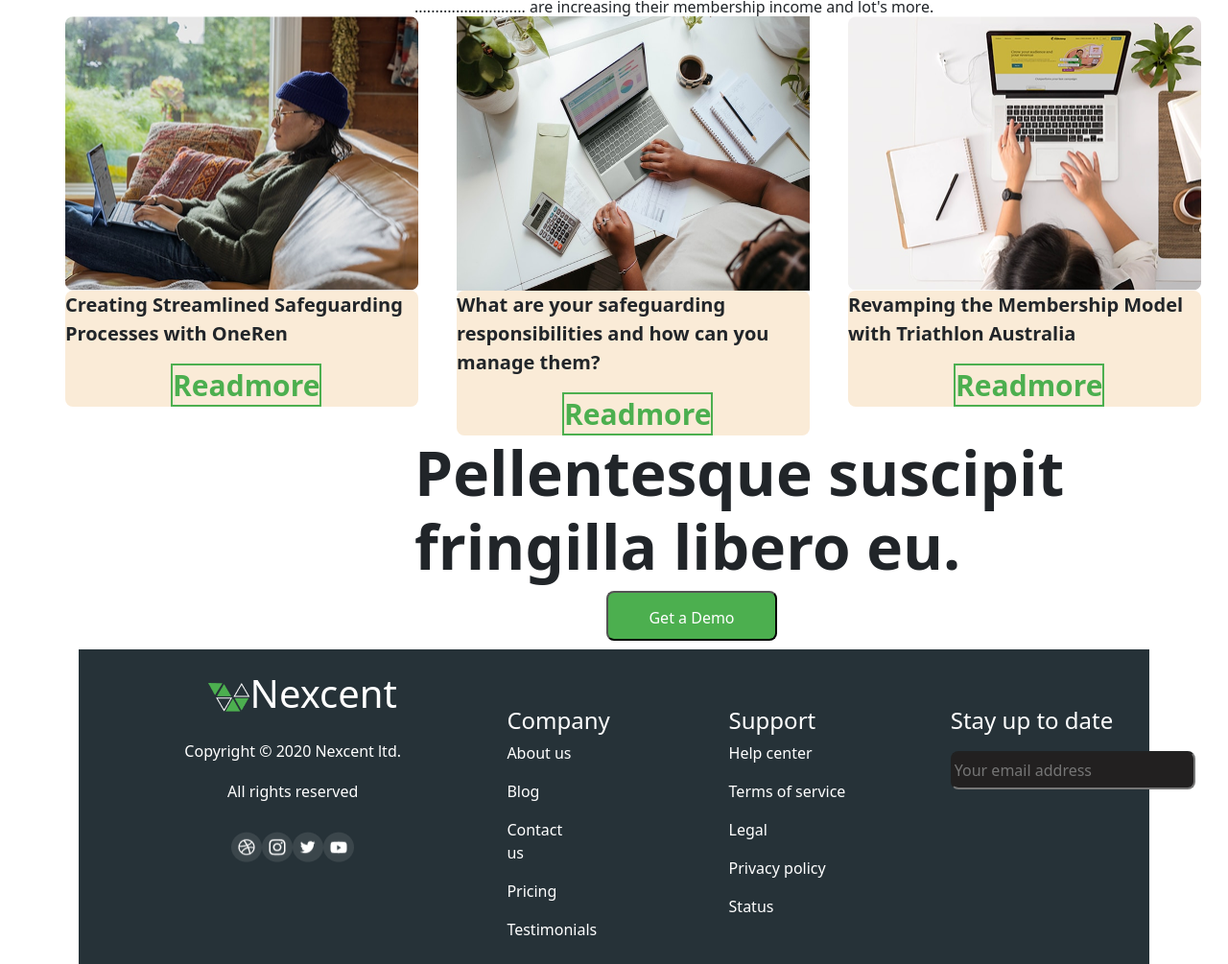
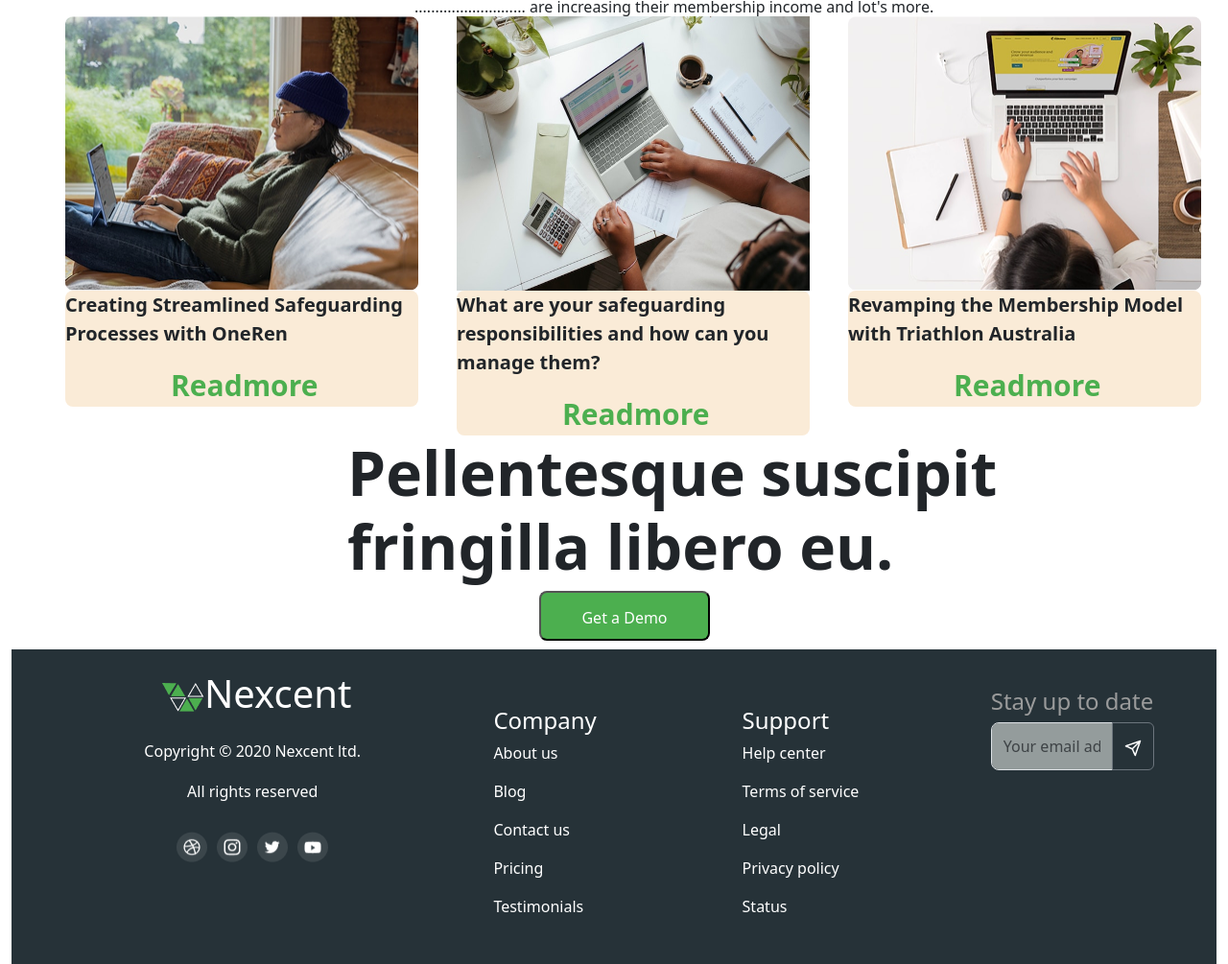
Before and after one commit to SteinShop/bootstrap-arthur-benitez, a plain HTML site: page layout-bootstrap-senai/index.html in a window 1280 px wide. Shown: the part 2925-3930 px from the top of the page at 96% size. Drawn offline with nearby package versions, Linux system fonts and the light colour scheme.

Commit message:
Add files via upload

```diff
--- a/layout-bootstrap-senai/css/styles.css
+++ b/layout-bootstrap-senai/css/styles.css
@@ -124,7 +124,7 @@
     color: #4CAF4F;
     font-weight: 700;
     font-size: 30px;
-    border: 2px solid #4CAF4F;
+
     margin-left: 110px;
     text-decoration: none;
 }
@@ -150,7 +150,7 @@
         background-color: rgb(34, 32, 32);
         color: white;
         width: 255px;
-        height: 40px;
+        height: 50px;
         border-radius: 8px;
     }
 
@@ -221,6 +221,9 @@
     width: 32px;
     height: 32px;
     margin-top: 20px;
+    gap: 10px;
+    margin-left: 5px;
+    margin-right: 5px;
 }
 
 a{
--- a/layout-bootstrap-senai/index.html
+++ b/layout-bootstrap-senai/index.html
@@ -540,9 +540,38 @@
 
         </section>
 
+        <section>
+
+            <div class="container">
+
+                <div class="row">
+
+                    <div class="col-md-4">
+
+
+                    </div>
+
+                    <div class="col-md-4">
+
+                    </div>
+
+                    <div class="col-md-4">
+
+                    </div>
+
+
+                </div>
+
+
+            </div>
+
+        </section>
+
+
+
         <section id="sec-seis" style="margin-top: 80px;">
 
-            <div class="container">
+            <div class="container-fluid">
 
                 <div id="pallentesque">
                     <h1 style="margin-left: 350px;">Pellentesque suscipit <br> fringilla libero eu.</h1>
@@ -589,7 +618,7 @@
 
                             <div class="col-md-4">
 
-                                <div class="col-md-4">
+                                <div>
 
                                     <h4 style="color: white;">Company</h4>
                                     <p style="color: white;">About us</p>
@@ -617,9 +646,17 @@
 
                             </div>
 
-                            <div class="col-md-4">
-                                <h4 style="color: white;">Stay up to date</h4>
-                                <input style="margin-right: 60px; margin-top: 10px;" type="email" placeholder="Your email address">
+                            <div class="col-md-3">
+                                <h4 style="color: rgba(161, 161, 161, 0.941); margin-top: 40px;">Stay up to date</h4>
+                                <div class="input-group mb-3">
+                                    <input style="background-color: rgb(148, 156, 156);" type="text" class="form-control"
+                                        placeholder="Your email address" aria-label="Recipient's username"
+                                        aria-describedby="button-addon2">
+                                    <button class="btn btn-outline-secondary bt-submit" type="button" id="button-addon2"><img
+                                            src="images/set.png" alt=""></button>
+                                </div>
+                            </div>
+
                             </div>
 
                         </div>
@@ -633,6 +670,9 @@
 
 
         </section>
+
+
+
 
 
 
```
Also changed, not shown: layout-bootstrap-senai/images/input-image.png (added), layout-bootstrap-senai/images/set.png (added).
